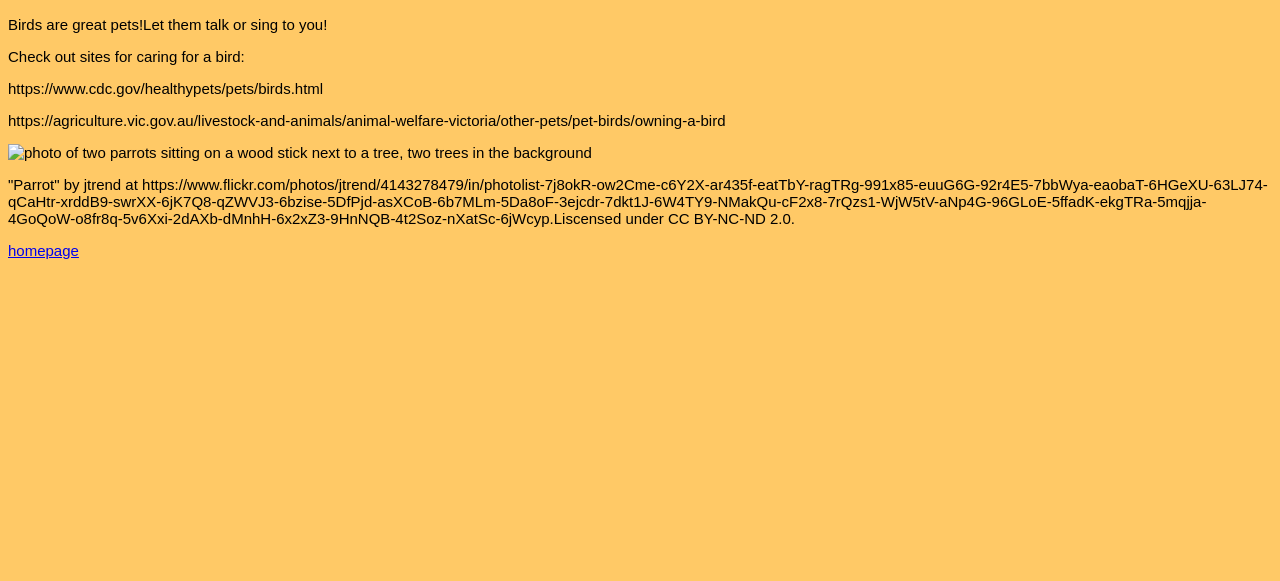
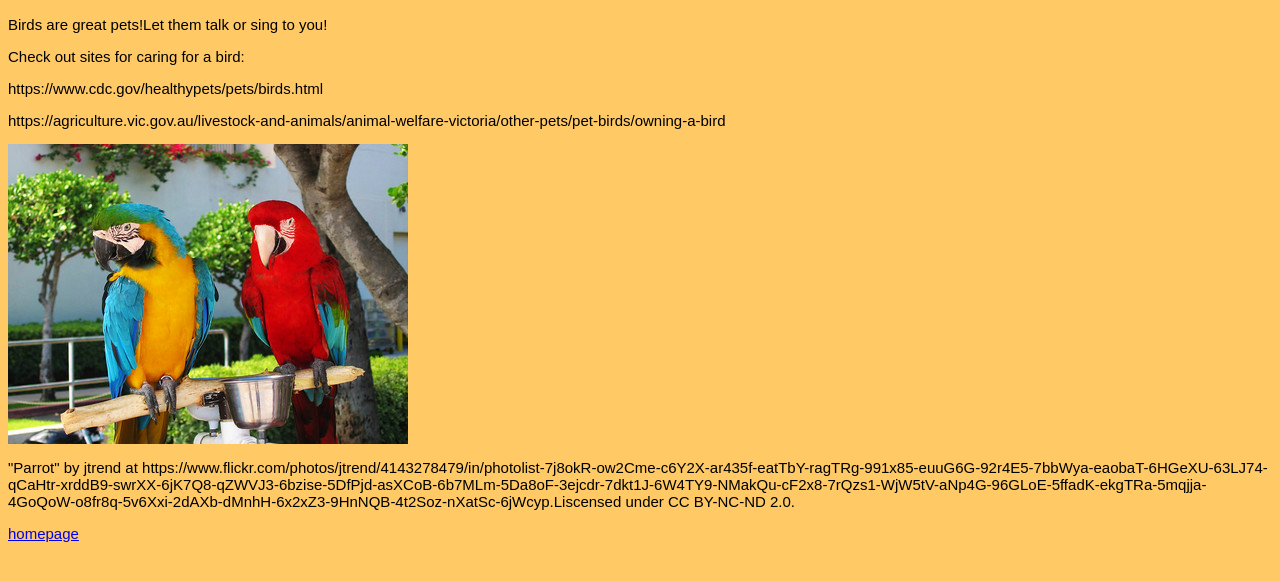
Before and after one commit to julieannek/whatpetshouldiget, a plain HTML site: page bird.html in a window 1280 px wide. Shown: the part 91-672 px from the top of the page. Drawn offline with Linux system fonts and the light colour scheme.

Commit message:
Update bird.html

```diff
--- a/bird.html
+++ b/bird.html
@@ -24,7 +24,7 @@
 </p>
         <p>
 
-            <img src="images/bird.jpg"
+            <img src="bird.jpg"
                  alt="photo of two parrots sitting on a wood stick next to a tree, two trees in the background">
 
 
```
